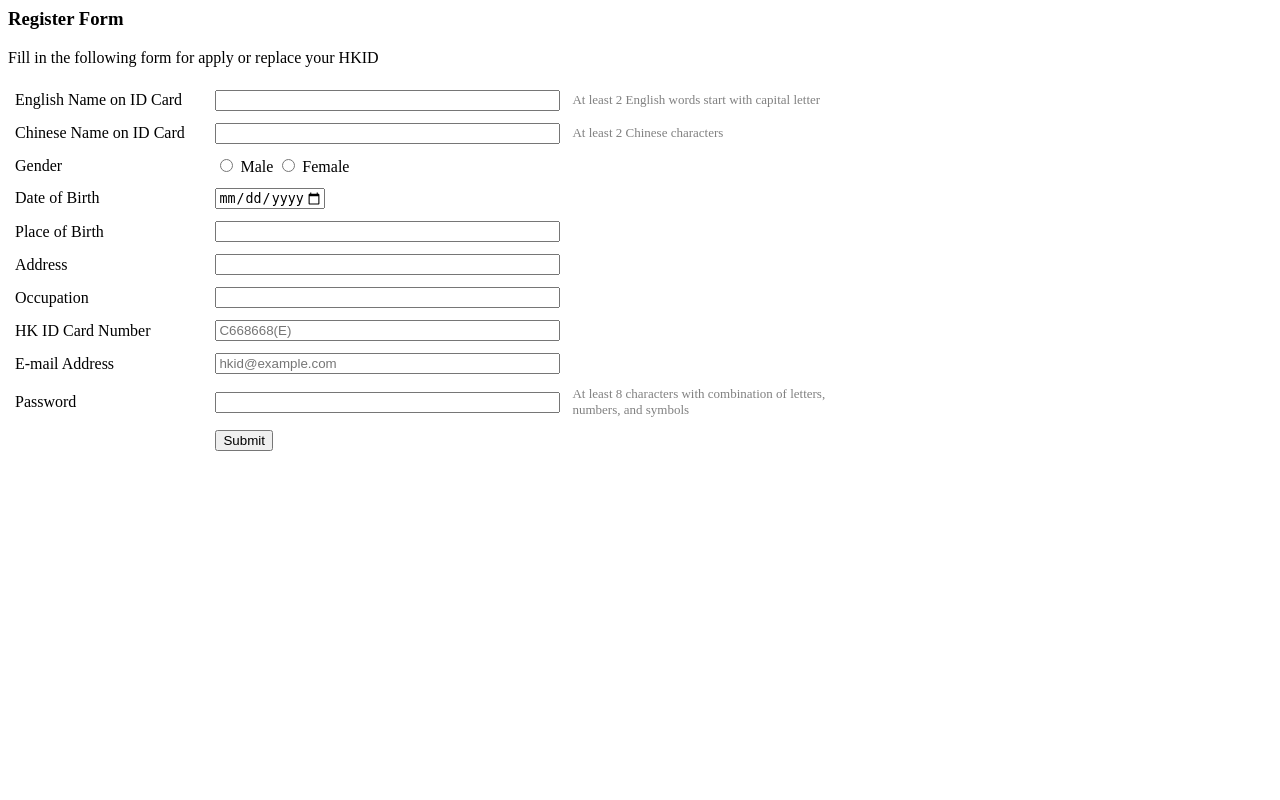
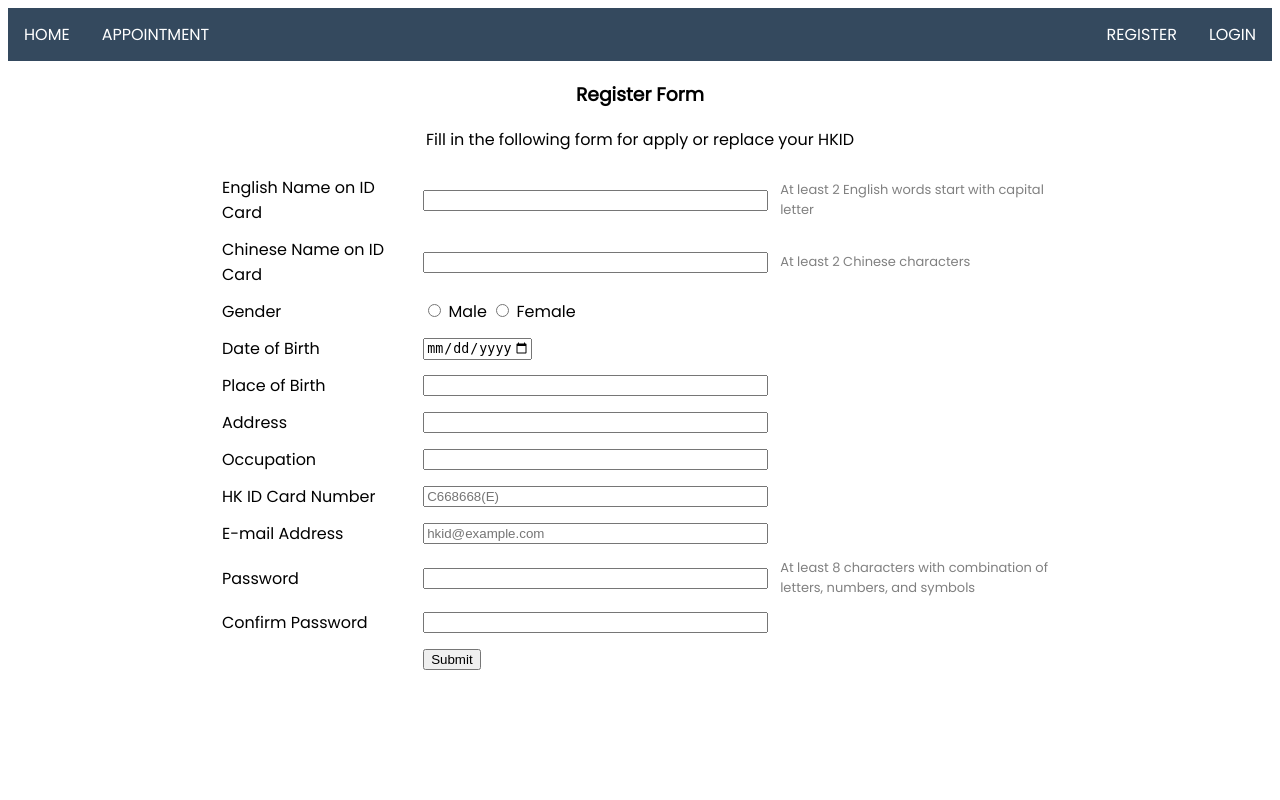
Before and after one commit to 217013462/security-cw, a PHP site: page /register_form.php in a window 1280 px wide. Run offline with PHP 8.4, Linux system fonts and the light colour scheme.

Commit message:
separate to header and footer

```diff
--- /dev/null
+++ b/footer.php
@@ -0,0 +1,3 @@
+</body>
+
+</html>
--- /dev/null
+++ b/header.php
@@ -0,0 +1,52 @@
+<html>
+
+<head>
+    <meta http-equiv="Content-Type" content="text/html; charset=utf-8" />
+    <link rel="stylesheet" href="https://fonts.googleapis.com/css?family=Poppins">
+    <title>Online Appointment Booking System of Hong Kong Identity Cards</title>
+    <style>
+    body {
+        font-family: "Poppins";
+        text-align: center;
+    }
+
+    form {
+        display: inline-block;
+    }
+
+    ul {
+        list-style-type: none;
+        margin: 0;
+        padding: 0;
+        overflow: hidden;
+        background-color: #34495E;
+        text-transform: uppercase;
+    }
+
+    li {
+        float: left;
+    }
+
+    li a {
+        display: block;
+        color: white;
+        text-align: center;
+        padding: 14px 16px;
+        text-decoration: none;
+    }
+
+    li a:hover:not(.active) {
+        background-color: #212F3C;
+    }
+    </style>
+</head>
+
+<body>
+    <nav>
+        <ul>
+            <li><a href="index.php">Home</a></li>
+            <li><a href="appointment_form.php">Appointment</a></li>
+            <li style="float:right"><a href="login_form.php">Login</a></li>
+            <li style="float:right"><a href="register_form.php">Register</a></li>
+        </ul>
+    </nav>
--- a/register_form.php
+++ b/register_form.php
@@ -1,12 +1,7 @@
-<html>
+<?php
+    include_once 'header.php'
+?>
 
-<head>
-    <meta http-equiv="Content-Type" content="text/html; charset=utf-8" />
-    <title>Register</title>
-</head>
-
-
-<body>
 <h3>Register Form</h3>
 <p>Fill in the following form for apply or replace your HKID</p>
 <form action="registered.php" method="post" id="form1">
@@ -69,14 +64,14 @@
         <tr>
             <td width="200">HK ID Card Number</td>
             <td width="300"><label for="user_hkid"></label>
-                    <input type="text" name="user_hkid" id="user_hkid" size="40" placeholder="C668668(E)"/>
+                <input type="text" name="user_hkid" id="user_hkid" size="40" placeholder="C668668(E)" />
             </td>
         </tr>
 
         <tr>
             <td width="200">E-mail Address</td>
             <td width="300"><label for="user_email"></label>
-                    <input type="text" name="user_email" id="user_email" size="40" placeholder="hkid@example.com"/>
+                <input type="text" name="user_email" id="user_email" size="40" placeholder="hkid@example.com" />
             </td>
         </tr>
 
@@ -85,7 +80,15 @@
             <td width="300"><label for="user_pwd"></label>
                 <input type="text" name="user_pwd" id="user_pwd" size="40" />
             </td>
-                <td width="200" style="color:grey; font-size:small;">At least 8 characters with combination of letters, numbers, and symbols</td>
+            <td width="200" style="color:grey; font-size:small;">At least 8 characters with combination of letters,
+                numbers, and symbols</td>
+        </tr>
+
+        <tr>
+            <td width="200">Confirm Password</td>
+            <td width="300"><label for="cfm_pwd"></label>
+                <input type="text" name="cfm_pwd" id="cfm_pwd" size="40" />
+            </td>
         </tr>
 
         <tr>
@@ -94,6 +97,6 @@
         </tr>
     </table>
 </form>
-</body>
-
-</html>
+<?php
+    include_once 'footer.php'
+?>
```
Also changed, not shown: index.php (+6 -17 lines), logged.php (added), login_form.php (added), 1 other file. Lines whose indentation alone changed are shown as unchanged.
